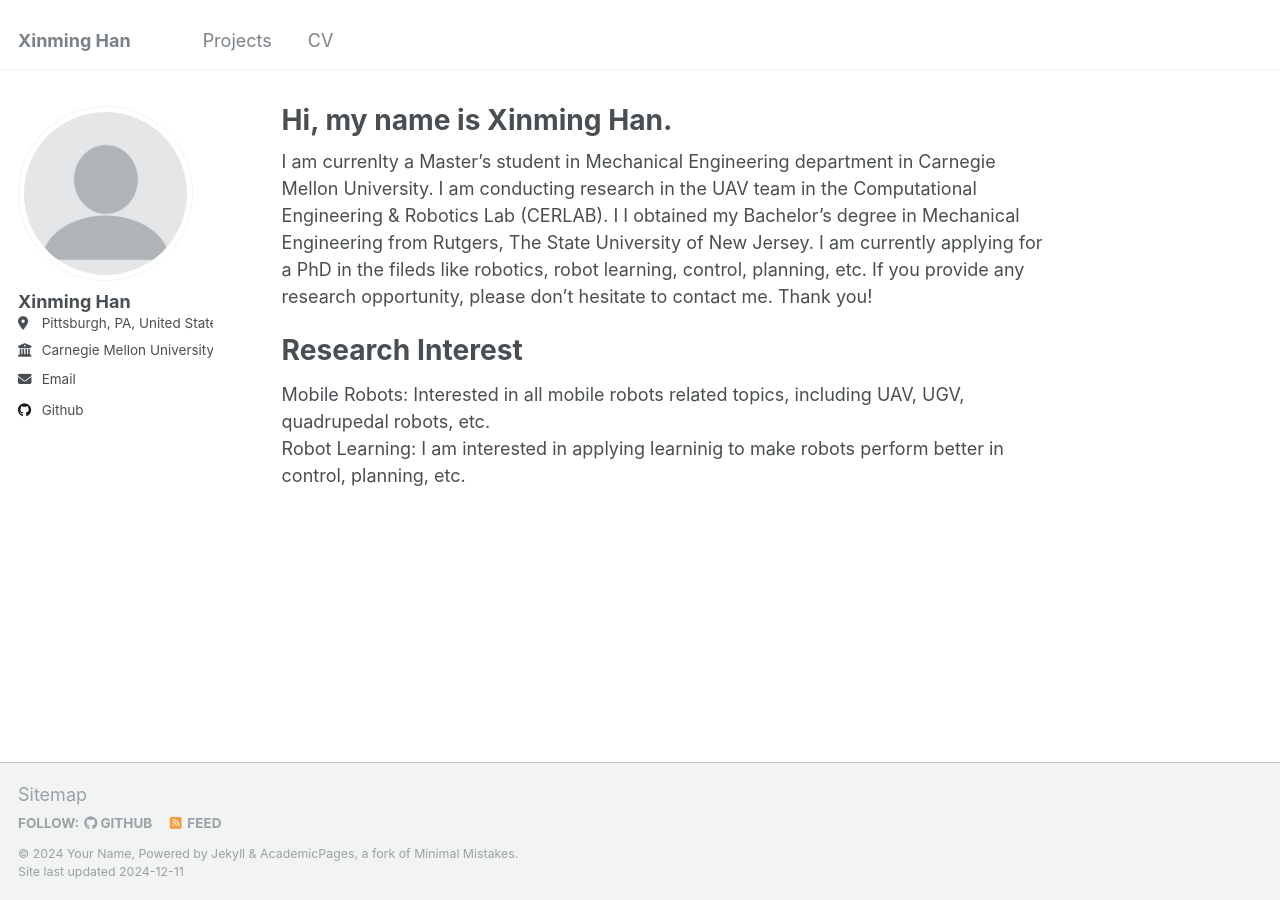
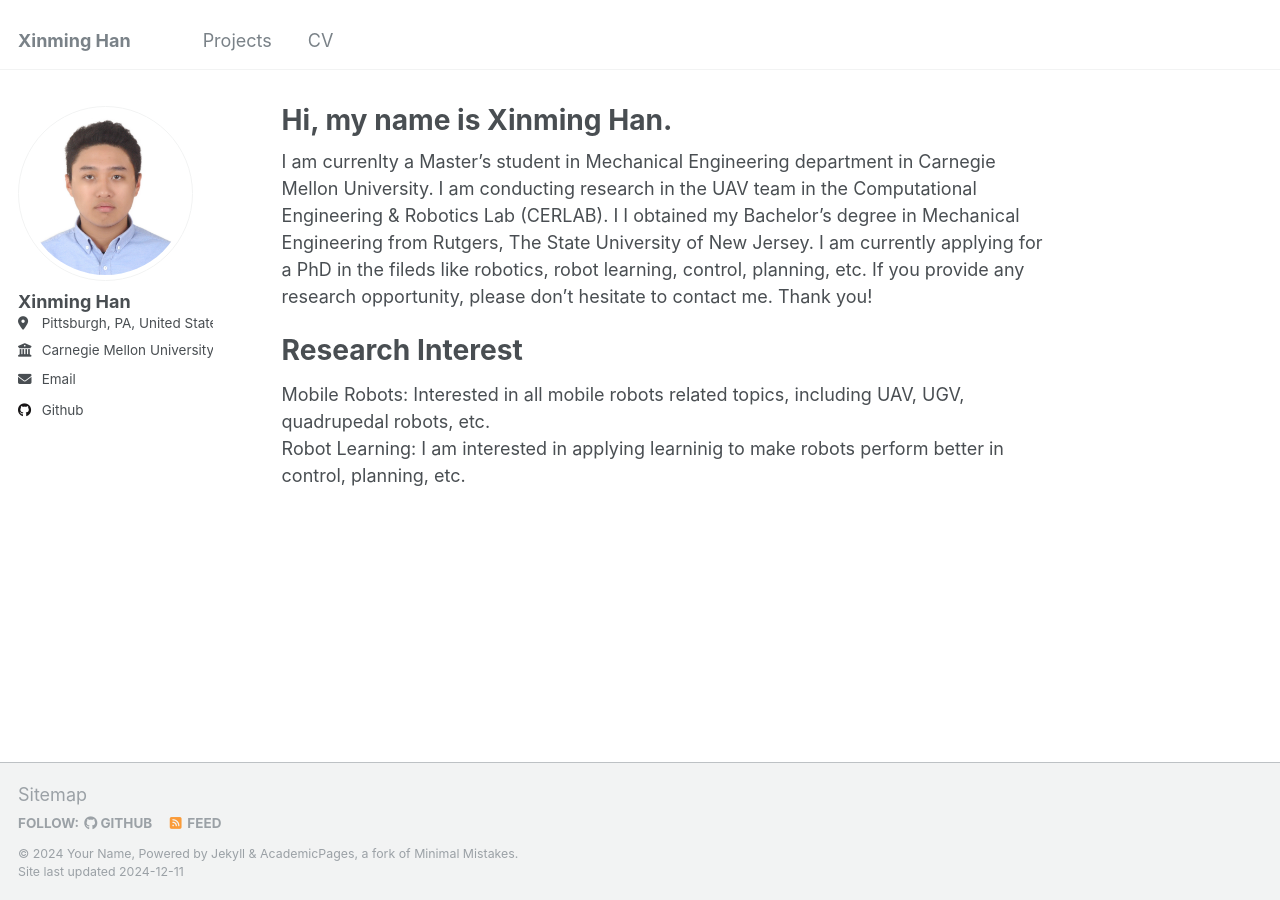
Before and after one commit to IsabeldeCastilla/IsabeldeCastilla.github.io, a Jekyll site: the page built from _pages/about.md, in a window 1280 px wide. Built offline with Jekyll 4.4.1, drawn with Linux system fonts in a browser that asks for light colours.

Commit message:
profile pic

```diff
--- a/_config.yml
+++ b/_config.yml
@@ -21,7 +21,7 @@ repository               : "IsabeldeCastilla/IsabeldeCastilla.github.io"
 #               Additional customization can be done by editing /_includes/author-profile.html
 author:
   # Biographic information
-  avatar           : "profile.png"
+  avatar           : "profile_xm.jpg"
   name             : "Xinming Han"
   pronouns         : # example: "she/her"
   location         : "Pittsburgh, PA, United States"
```
Also changed, not shown: images/profile_xm.jpg (added).
